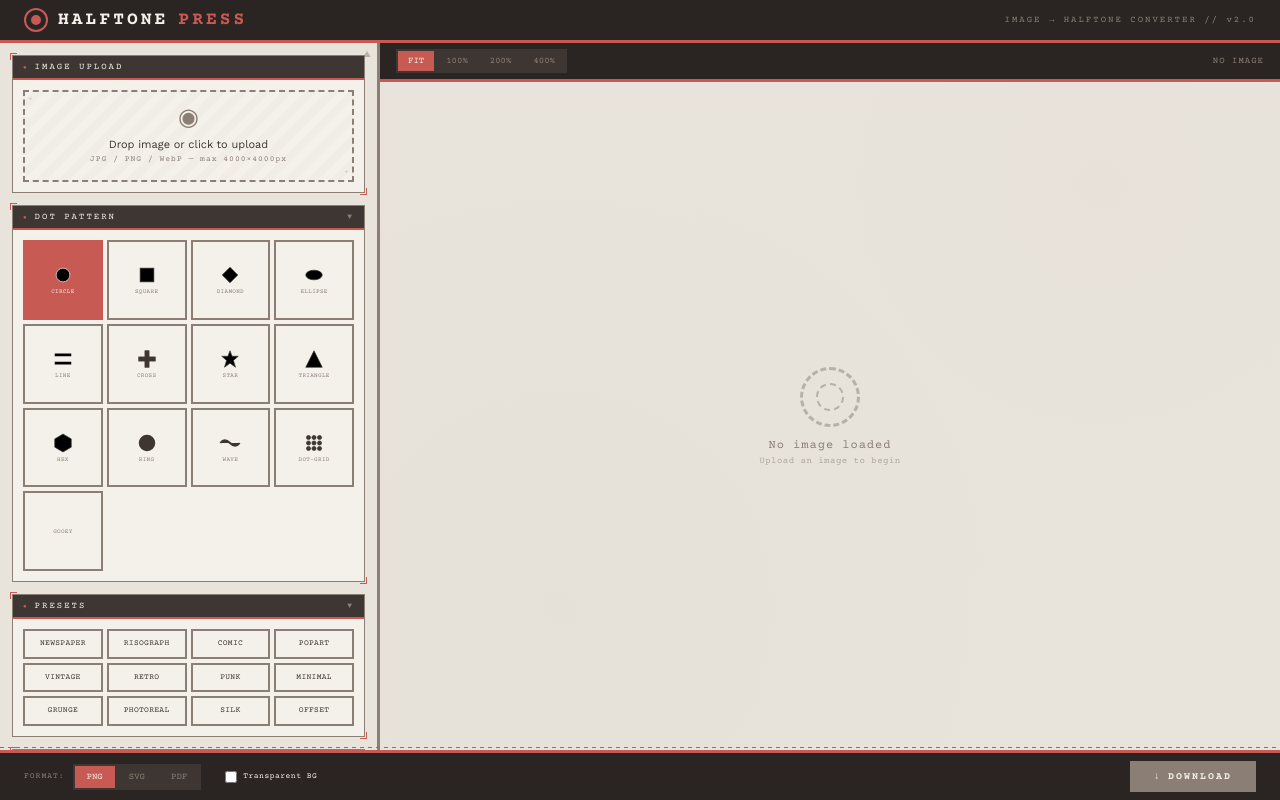
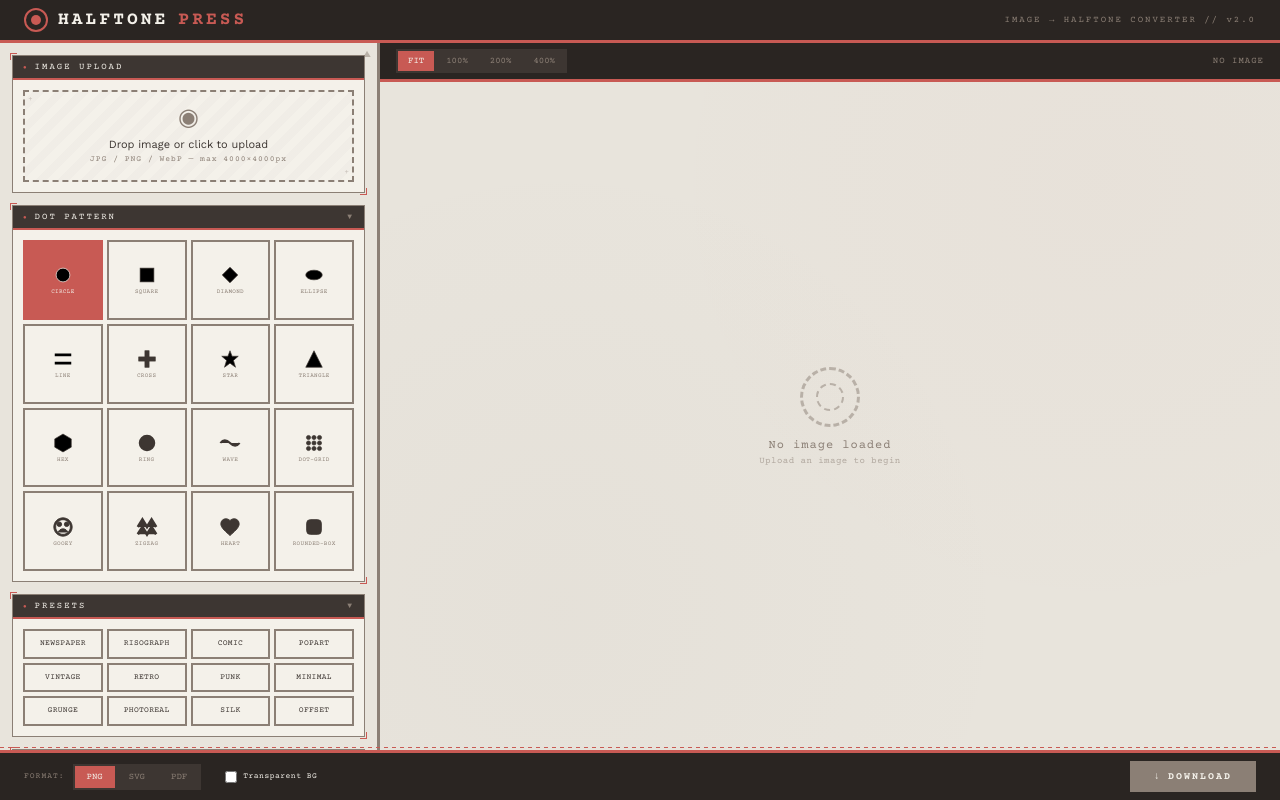
Before and after one commit to antongridz/halftone-converter, a Next.js app: page / in a window 1280 px wide. Built offline with nearby package versions, Linux system fonts and the light colour scheme.

Commit message:
Fix React key warning by standardizing icon components

```diff
--- a/src/components/HalftoneConverter.jsx
+++ b/src/components/HalftoneConverter.jsx
@@ -101,19 +101,27 @@ export default function HalftoneConverter() {
                 <circle cx="8" cy="24" r="3" /><circle cx="16" cy="24" r="3" /><circle cx="24" cy="24" r="3" />
             </svg>
         ),
-        'zigzag': (color) => (
-            <svg viewBox="0 0 24 24" fill="none" stroke={color} strokeWidth="3">
+        'gooey': (
+            <svg viewBox="0 0 24 24" fill="currentColor">
+                <path d="M12 2C6.48 2 2 6.48 2 12s4.48 10 10 10 10-4.48 10-10S17.52 2 12 2zm0 18c-4.41 0-8-3.59-8-8s3.59-8 8-8 8 3.59 8 8-3.59 8-8 8z" />
+                <circle cx="8" cy="9" r="2.5" />
+                <circle cx="16" cy="9" r="2.5" />
+                <path d="M12 14c-2.5 0-4.5 1.5-5 3.5h10c-.5-2-2.5-3.5-5-3.5z" />
+            </svg>
+        ),
+        'zigzag': (
+            <svg viewBox="0 0 24 24" fill="none" stroke="currentColor" strokeWidth="3">
                 <path d="M2 12 L7 4 L12 12 L17 4 L22 12" />
                 <path d="M2 20 L7 12 L12 20 L17 12 L22 20" />
             </svg>
         ),
-        'heart': (color) => (
-            <svg viewBox="0 0 24 24" fill={color}>
+        'heart': (
+            <svg viewBox="0 0 24 24" fill="currentColor">
                 <path d="M12 21.35l-1.45-1.32C5.4 15.36 2 12.28 2 8.5 2 5.42 4.42 3 7.5 3c1.74 0 3.41.81 4.5 2.09C13.09 3.81 14.76 3 16.5 3 19.58 3 22 5.42 22 8.5c0 3.78-3.4 6.86-8.55 11.54L12 21.35z" />
             </svg>
         ),
-        'rounded-box': (color) => (
-            <svg viewBox="0 0 24 24" fill={color}>
+        'rounded-box': (
+            <svg viewBox="0 0 24 24" fill="currentColor">
                 <rect x="4" y="4" width="16" height="16" rx="4" ry="4" />
             </svg>
         )
@@ -402,7 +410,7 @@ export default function HalftoneConverter() {
                         </div>
                         <div className={`section-content ${collapsed.pattern ? 'collapsed' : ''}`}>
                             <div className="pattern-grid">
-                                {['circle', 'square', 'diamond', 'ellipse', 'line', 'cross', 'star', 'triangle', 'hex', 'ring', 'wave', 'dot-grid', 'gooey'].map(p => (
+                                {['circle', 'square', 'diamond', 'ellipse', 'line', 'cross', 'star', 'triangle', 'hex', 'ring', 'wave', 'dot-grid', 'gooey', 'zigzag', 'heart', 'rounded-box'].map(p => (
                                     <button
                                         key={p}
                                         className={`pattern-btn ${settings.pattern === p ? 'active' : ''}`}
```
